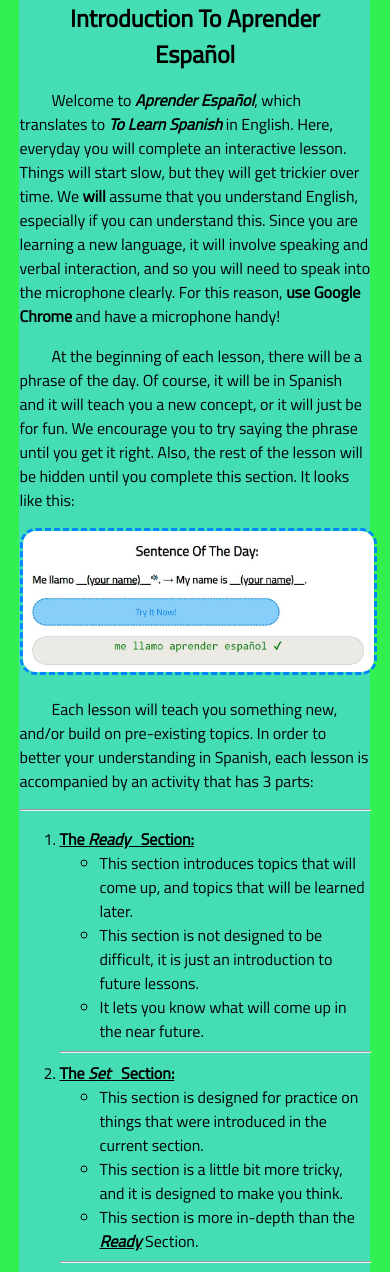
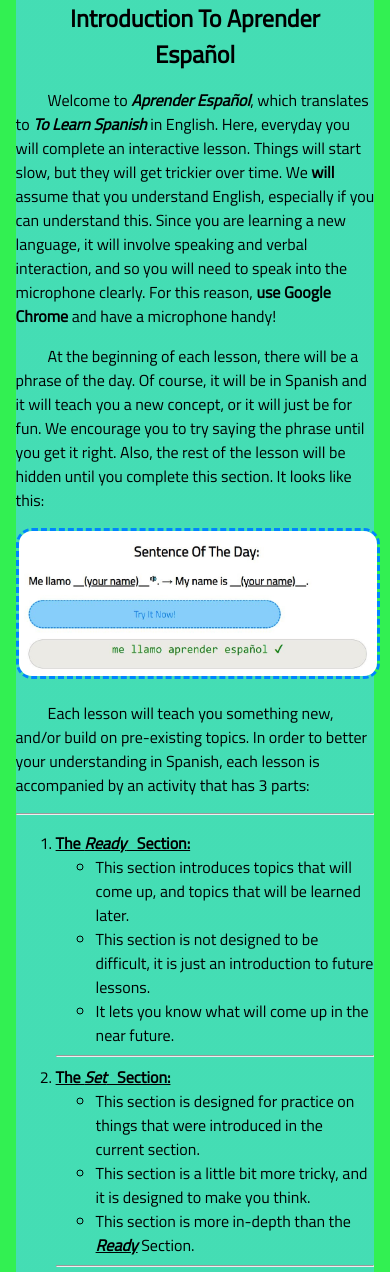
Before and after one commit to Mahdi03/mahdi.github.dev, a PHP site: the page made by DaMahdi03/Ayman_Studios/Aprender_Español/intro.html in a window 390 px wide. Shown: the top 1272 px of the page. Run offline with PHP 8.4, Linux system fonts and the light colour scheme.

Commit message:
Changed The Background Of The Website To A Gradient Of Three Colors, It Gives More Of A Modern Approach/View

```diff
--- a/DaMahdi03/Ayman_Studios/Aprender_Español/theme.css
+++ b/DaMahdi03/Ayman_Studios/Aprender_Español/theme.css
@@ -72,11 +72,11 @@
     /* smartphones, iPhone, portrait 480x320 phones */
     body {
         margin: 0 auto;
-        width: 90%;
+        width: 92%;
         font-size: 1em;
     }
     html {
-        background-image: linear-gradient( to right, rgb(50, 240, 82) 5%, rgba(105, 203, 208, 0.65) 5%, rgba(105, 203, 208, 0.65) 95%, rgb(50, 240, 82) 95%);
+        background-image: linear-gradient( to right, rgb(50, 240, 82) 4%, rgba(105, 203, 208, 0.65) 4%, rgba(105, 203, 208, 0.65) 96%, rgb(50, 240, 82) 96%);
     }
     img {
         border-radius: 1em;
```
